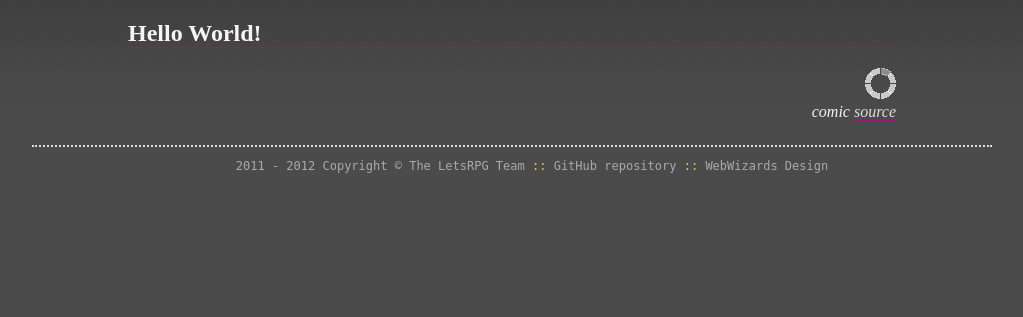
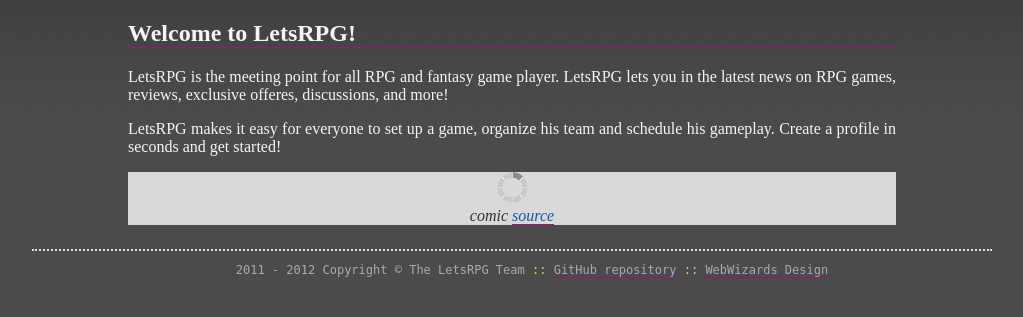
Before and after one commit to MasterEx/letsrpg-social-network, a Django app: template templates/index.html in a window 1280 px wide. Shown: the part 129-446 px from the top of the page, without its empty margins (128-1151 px from the left). Run offline with Django 3.2, Linux system fonts and the light colour scheme; the template is opened without the code that fills it, so the values that code supplies are empty.

Commit message:
introduction and css fixes

```diff
--- a/static/css/screen.css
+++ b/static/css/screen.css
@@ -16,12 +16,6 @@ blockquote {
 
 p {
     margin: 1em 0 1em 0;
-}
-p.meta {
-    font-style: italic;
-    text-align: right;
-    max-width: 60em;
-    margin: 1em auto 1em auto;
 }
 
 table {
@@ -140,6 +134,20 @@ ul.inline li {
     text-align: left;
     border-bottom: 1px solid #9E1377;
 }
+#content p {
+    text-align: justify;
+}
+#content p.meta {
+    font-style: italic;
+    text-align: center;
+    max-width: 60em;
+    background: #D9D9D9;
+    color: #333;
+}
+#content p.meta a {
+    color: #0E58B0;
+    text-decoration: none;
+}
 #content a:link, #content a:visited {
     color: #DDD;
     text-decoration: none;
--- a/templates/index.html
+++ b/templates/index.html
@@ -3,13 +3,23 @@
 {% block content %}
 <div class="blockform">
 
-    <h2>Hello World!</h2>
+    <h2>Welcome to LetsRPG!</h2>
 
-<p class="meta">
-<script type="text/javascript" src="{{ STATIC_URL }}scripts/comic.js"></script>
-<img id="comic" src="{{ STATIC_URL }}images/load.gif" alt="comic" title="dowloading">
-<br />comic <a href="http://www.giantitp.com/">source</a>
-</p>
+    <p>
+    LetsRPG is the meeting point for all RPG and fantasy game player. LetsRPG
+    lets you in the latest news on RPG games, reviews, exclusive offeres,
+    discussions, and more!
+    </p>
+    <p>
+    LetsRPG makes it easy for everyone to set up a game, organize his team and
+    schedule his gameplay. Create a profile in seconds and get started!
+    </p>
+
+    <p class="meta">
+    <script type="text/javascript" src="{{ STATIC_URL }}scripts/comic.js"></script>
+    <img id="comic" src="{{ STATIC_URL }}images/load.gif" alt="comic" title="dowloading">
+    <br />comic <a href="http://www.giantitp.com/">source</a>
+    </p>
 
 </div>
 {% endblock %}
```
